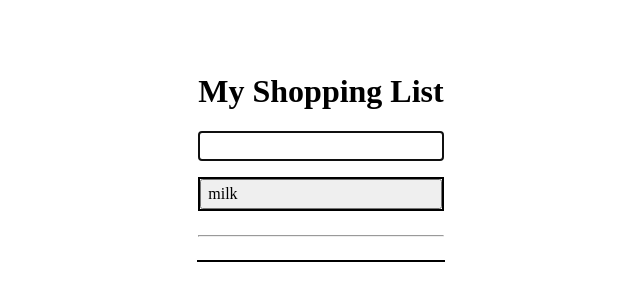
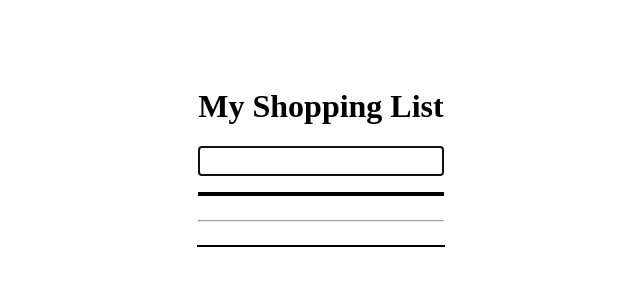
Before and after one commit to JJWallis/practical-questions, a React (Create React App) app: page / in a window 1280 px wide. Shown: the part 236-536 px from the top of the page, without its empty margins (319-959 px from the left). Built offline with nearby package versions, Linux system fonts and the light colour scheme; the HTML template or start-up script is replaced by a standard one.

Commit message:
fetched results showing + added correctly to shopping list

```diff
--- a/src/App.tsx
+++ b/src/App.tsx
@@ -119,7 +119,8 @@ const App: FC = () => {
             }
          />
          <ol className="results-list">
-            <li>
+            {searchResults.results?.map((result) => (
+               <li key={uuid()}>
                   <button
                      onClick={({ currentTarget }) =>
                         dispatch({
@@ -132,9 +133,10 @@ const App: FC = () => {
                         })
                      }
                   >
-                  milk
+                     {result}
                   </button>
                </li>
+            ))}
          </ol>
          <hr className="separator" />
          <ul className="shopping-list">
```
Lines whose indentation alone changed are shown as unchanged.
